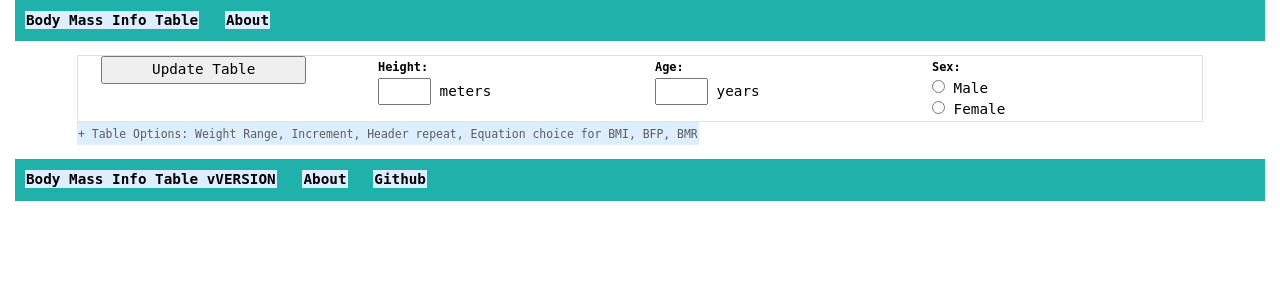
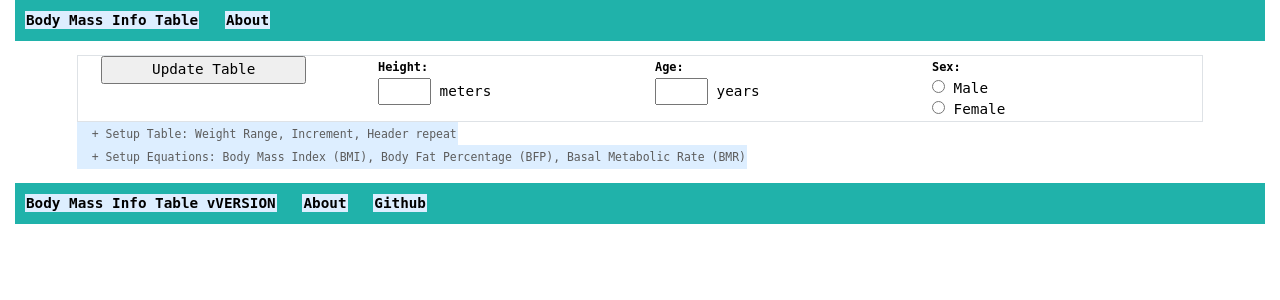
Before and after one commit to attogram/body-mass-info-table, a PHP site: template templates/form.php in a window 1280 px wide. Shown: the top 300 px of the page. Run offline with PHP 8.4, Linux system fonts and the light colour scheme; the template is opened without the code that fills it, so the values that code supplies are empty; some libraries are stand-ins or nearby versions.

Commit message:
form options

```diff
--- a/templates/form.php
+++ b/templates/form.php
@@ -42,10 +42,15 @@ use Attogram\Body\Equation\BodyMassIndex;
     </div>
     <div class="row mx-4 px-4">
         <a data-toggle="collapse" href="#options" aria-expanded="false" aria-controls="options">
-            <small>+ Table Options: Weight Range, Increment, Header repeat, Equation choice for BMI, BFP, BMR</small>
+            <small>
+                &nbsp; + Setup Table:
+                Weight Range,
+                Increment,
+                Header repeat
+            </small>
         </a>
     </div>
-    <div class="collapse hide" id="options">
+    <div class="collapse hide mb-3" id="options">
         <div class="row mx-5 px-2 bg-light">
             <div class="col nobr pt-3">
                 <label for="s">Weight Range:</label><label for="e"></label>
@@ -68,6 +73,18 @@ use Attogram\Body\Equation\BodyMassIndex;
                     $this->getData('repeatHeader') ?>" /> rows
             </div>
         </div>
+    </div>
+    <div class="row mx-4 px-4">
+        <a data-toggle="collapse" href="#equations" aria-expanded="false" aria-controls="equations">
+            <small>
+                &nbsp; + Setup Equations:
+                Body Mass Index (BMI),
+                Body Fat Percentage (BFP),
+                Basal Metabolic Rate (BMR)
+            </small>
+        </a>
+    </div>
+    <div class="collapse hide" id="equations">
         <div class="row mx-5 px-2 bg-light">
             <div class="col nobr pt-3">
                 <label>BMI - Body Mass Index Equation:</label>
--- a/templates/header.php
+++ b/templates/header.php
@@ -26,7 +26,7 @@ a:hover { background-color:yellow; color:black; }
 .righty { text-align: right; }
 form { padding:14px; margin:0; }
 label { font-size:smaller; font-weight:bold; margin:0; padding:0; }
-table, tr, td { border:1px solid black; border-collapse:collapse; margin:20px; padding:2px 8px 2px 8px; }
+table, tr, td { border:1px solid black; border-collapse:collapse; margin:auto; padding:2px 8px 2px 8px; }
 small { color: #5c5c5c; }
 </style></head><body>
 <div class="container-fluid">
```
